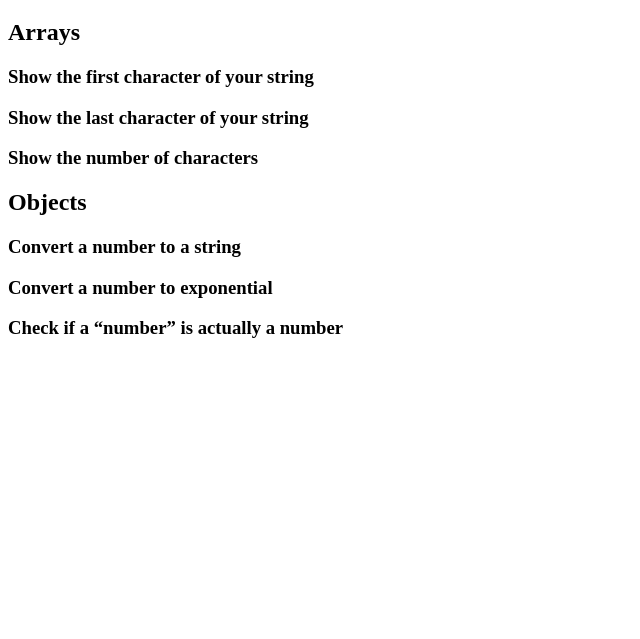
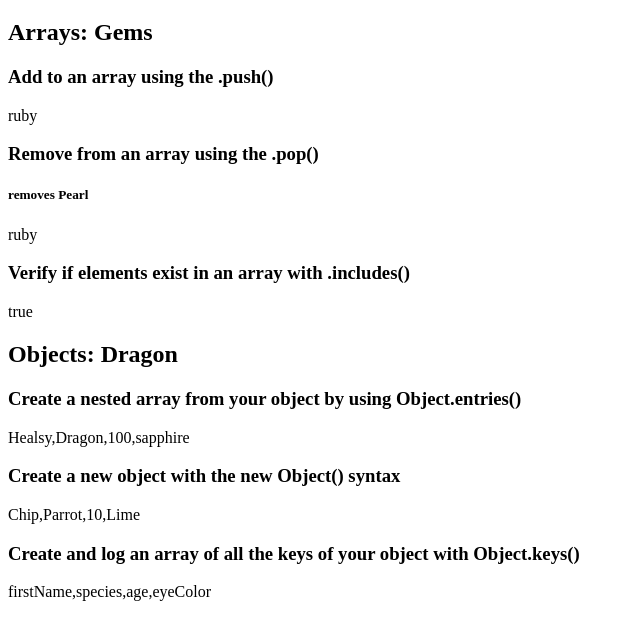
Before and after one commit to HazyInk/objects-and-arrays, a plain HTML site: page index.html in a window 1280 px wide. Shown: the part 61-700 px from the top of the page, without its empty margins (0-640 px from the left). Drawn offline with Linux system fonts and the light colour scheme.

Commit message:
added js coding for objects and arrays

```diff
--- a/client.js
+++ b/client.js
@@ -1,25 +1,56 @@
 //Array
+  let gem1 = "Jade";
+  let gem2 = "Onyx";
+  let gem3 = "Malachite";
+  let gem4 = "ruby";
+  const gems = ["Jade", "Onyx", "Malachite"];
 
+//Add to an array using the .push()
+  gems.push("ruby", "Pearl");
+  document.querySelector("#push").innerHTML = gems[3];
+  console.log(gems[3]);
+// Result: [ 'Jade', 'Onyx', 'Malachite', 'ruby', 'Pearl' ]
 
-  //TBD
-  document.querySelector("#first").innerHTML = ;
+//Remove from an array using the .pop()
+  gems.pop("Pearl");
+  document.querySelector("#pop").innerHTML = gems.pop("Pearl");
+// Result: [ 'Jade', 'Onyx', 'Malachite', 'ruby' ] (removed the pearl)
 
-  //TBD
-  document.querySelector("#second").innerHTML = ;
-
-  //TBD
-  document.querySelector("#third").innerHTML = ;
-
-
+//Verify if elements exist in an array with .includes()
+  gems.includes("Malachite");
+  document.querySelector("#includes").innerHTML = gems.includes("Malachite");
+// Result: true
 
 //Objects
+  const dragon = {
+    firstName:"Healsy",
+    species:"Dragon",
+    age:100,
+    eyeColor:"sapphire"
+  };
+// Result: "firstName:'Healsy', species:'Dragon', age:100, eyeColor:'sapphire'
 
+  //Create a nested array from your object by using Object.entries()
+  Object.entries(dragon)
+  document.querySelector("#nested").innerHTML = dragon.firstName + "," + dragon.species + "," + dragon.age + "," + dragon.eyeColor;;
 
-  //TBD
-  document.querySelector("#forth").innerHTML = ;
+  //Create a new object with the new Object() syntax
+  const bird = new Object({
+    firstName:"Chip",
+    species:"Parrot",
+    age:10,
+    eyeColor:"Lime"
+  });
+  //Output: firstName: 'Chip', species: 'Parrot', age: 10, eyeColor: 'Lime'
+  document.querySelector("#new").innerHTML = bird.firstName + "," + bird.species + "," + bird.age + "," + bird.eyeColor;
 
-  //TBD
-  document.querySelector("#fifth").innerHTML = ;
-
-  //TBD
-  document.querySelector("#sixth").innerHTML = ;
+  //Create and log an array of all the keys of your object with Object.keys()
+  document.querySelector("#keys").innerHTML = Object.keys(dragon);
+  dragon = {
+    firstName:"Healsy",
+    species:"Dragon",
+    age:100,
+    eyeColor:"sapphire"
+  };
+  Object.keys(dragon)
+  // Result: 'firstName', 'species', 'age', 'eyeColor'
--- a/index.html
+++ b/index.html
@@ -11,35 +11,37 @@
     <header>
         <h1>JavaScript Practice</h1>
     </header>
-    <h2>Arrays</h2>
+    <h2>Arrays: Gems</h2>
     <p id="array"></p>
     <section>
-        <h3>Show the first character of your string</h3>
-        <p id="first"></p>
+        <h3>Add to an array using the .push()</h3>
+        <p id="push"></p>
 
     </section>
     <section>
-        <h3>Show the last character of your string</h3>
-        <p id="second"></p>
+        <h3>Remove from an array using the .pop()</h3>
+        <h5>removes Pearl</h5>
+        <p id="pop"></p>
     </section>
     <section>
-      <h3>Show the number of characters</h3>
-      <p id="third"></p>
+      <h3>Verify if elements exist in an array with .includes()</h3>
+      <p id="includes"></p>
     </section>
-    <h2>Objects</h2>
+    <h2>Objects: Dragon</h2>
     <p id="objects"></p>
     <section>
-      <h3>Convert a number to a string</h3>
-      <p id="forth"></p>
+      <h3>Create a nested array from your object by using Object.entries()</h3>
+      <p id="nested"></p>
     </section>
     <section>
-      <h3>Convert a number to exponential</h3>
-      <p id="fifth"></p>
+      <h3>Create a new object with the new Object() syntax</h3>
+      <p id="new"></p>
     </section>
     <section>
-      <h3>Check if a “number” is actually a number</h3>
-      <p id="sixth"></p>
+      <h3>Create and log an array of all the keys of your object with Object.keys()</h3>
+      <p id="keys"></p>
     </section>
+
    </main>
 </body>
 </html>
```
